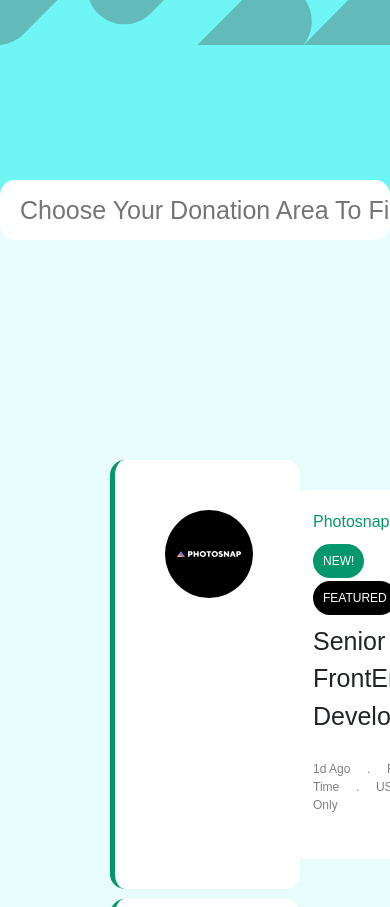
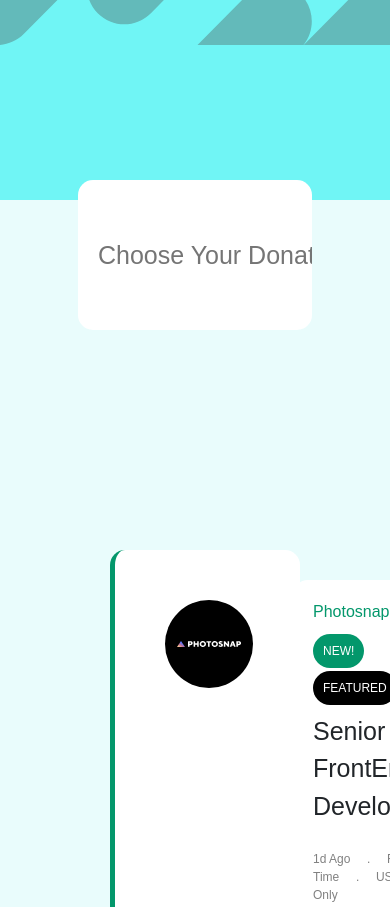
Before and after one commit to hesham931/programming-jobs, a plain HTML site: page index.html in a window 390 px wide. Shown: the top 907 px of the page. Drawn offline with nearby package versions, Linux system fonts and the light colour scheme; a web font is replaced by a local one.

Commit message:
Update index.css

```diff
--- a/index.css
+++ b/index.css
@@ -201,4 +201,8 @@ img[alt="removeIcon"]:hover{
     *{
         font-size: 25px;
     }
+    #searchBar {
+        height: 150px;
+        width: 60%;
+    }
 }
```
